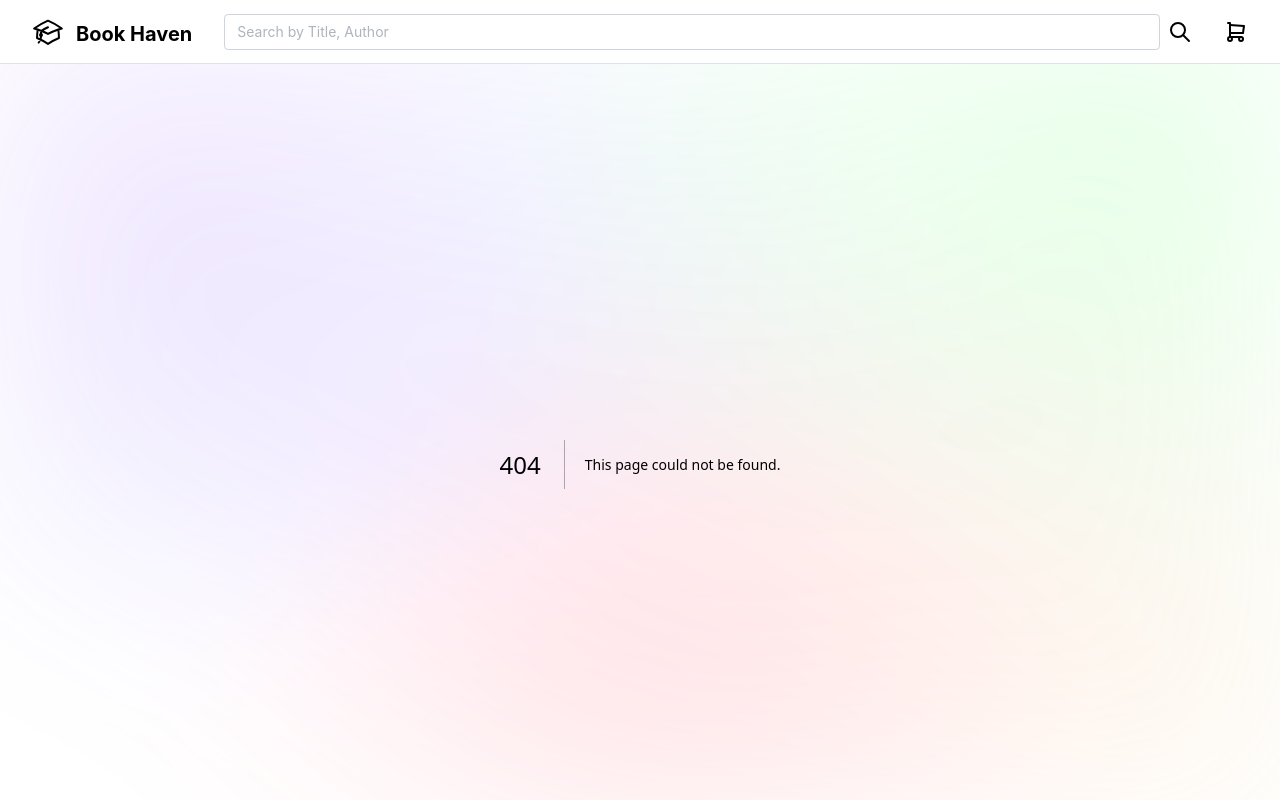
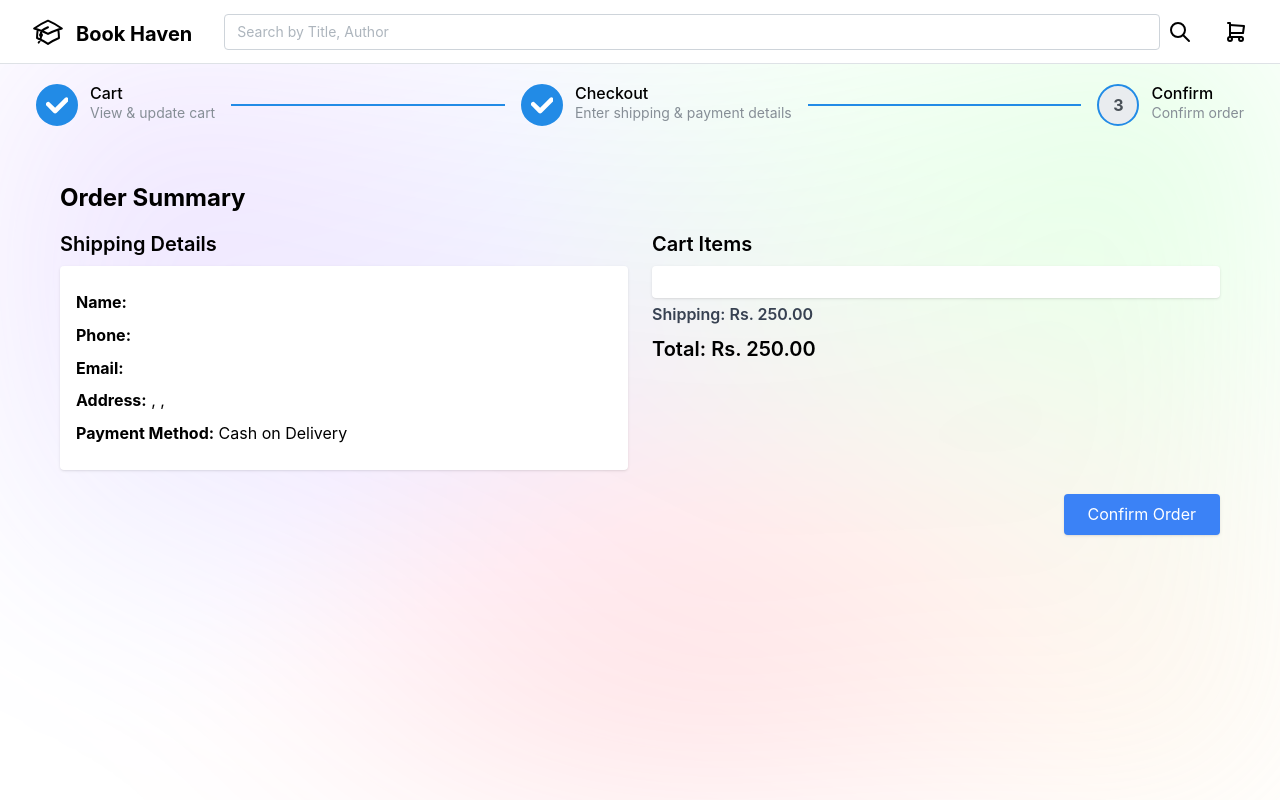
Before and after one commit to Movin-T/nextjs_bookstore_refhub, a Next.js app: page /checkout/confirm in a window 1280 px wide. Before the commit this address had no page. Built offline with nearby package versions, Linux system fonts and the light colour scheme.

Commit message:
Create checkout confirmation and success pages

```diff
--- /dev/null
+++ b/app/checkout/confirm/page.tsx
@@ -0,0 +1,70 @@
+'use client';
+
+import useCartStore from '@/store/cartStore';
+import useCheckoutStore from '@/store/checkoutStore';
+import { useRouter } from 'next/navigation';
+import { convertCentsToRupees } from '@/utils/currency';
+import { SHIPPING_COST } from '@/constants/shipping';
+
+const Page = () => {
+    const { replace } = useRouter();
+    const clearCart = useCartStore().clearCart;
+    const items = useCartStore((state) => state.items);
+    const details = useCheckoutStore((state) => state.details);
+
+    const total = items.reduce((acc, item) => acc + item.price * item.quantity, 0);
+
+    const handleConfirmOrder = () => {
+        // Handle order confirmation logic here
+        clearCart();
+
+        replace('/success');
+    };
+
+    return (
+        <div className="container mx-auto p-6">
+            <h1 className="text-2xl font-bold mb-4">Order Summary</h1>
+            <div className="grid grid-cols-1 md:grid-cols-2 gap-6">
+                <div>
+                    <h2 className="text-xl font-semibold mb-2">Shipping Details</h2>
+                    <div className="bg-white p-4 rounded shadow">
+                        <p className={`my-2`}><strong>Name:</strong> {details.firstName} {details.lastName}</p>
+                        <p className={`my-2`}><strong>Phone:</strong> {details.phone}</p>
+                        <p className={`my-2`}><strong>Email:</strong> {details.email}</p>
+                        <p className={`my-2`}><strong>Address:</strong> {details.address}, {details.city}, {details.postalCode}</p>
+                        <p className={`my-2`}><strong>Payment Method:</strong> {details.paymentMethod}</p>
+                    </div>
+                </div>
+                <div>
+                    <h2 className="text-xl font-semibold mb-2">Cart Items</h2>
+                    <div className="bg-white p-4 rounded shadow">
+                        {items.map((item) => (
+                            <div key={item.isbn} className="flex items-center mb-4">
+                                <img src={item.imageUrl} alt={item.title} className="w-16 h-16 object-cover rounded mr-4" />
+                                <div>
+                                    <p className="font-semibold">{item.title}</p>
+                                    <p>Quantity: {item.quantity}</p>
+                                    <p>Price: {convertCentsToRupees(item.price)}</p>
+                                </div>
+                            </div>
+                        ))}
+                    </div>
+                    <div>
+                        <p className="text-gray-700 font-semibold mt-1">Shipping: {convertCentsToRupees(SHIPPING_COST)}</p>
+                        <p className="text-xl font-semibold mt-2">Total: {convertCentsToRupees(total + SHIPPING_COST)}</p>
+                    </div>
+                </div>
+            </div>
+            <div className="mt-6 text-right">
+                <button
+                    onClick={handleConfirmOrder}
+                    className="bg-blue-500 text-white px-6 py-2 rounded shadow hover:bg-blue-600 transition duration-200"
+                >
+                    Confirm Order
+                </button>
+            </div>
+        </div>
+    );
+};
+
+export default Page;
--- /dev/null
+++ b/app/success/page.tsx
@@ -0,0 +1,26 @@
+'use client';
+
+import { useRouter } from 'next/navigation';
+
+const Page = () => {
+    const { replace } = useRouter();
+
+    const handleGoHome = () => {
+        replace('/');
+    };
+
+    return (
+        <div className="container mx-auto p-6 text-center">
+            <h1 className="text-3xl font-bold mb-4">Thank You for Your Order!</h1>
+            <p className="text-lg mb-6">Your order has been placed successfully. We will send you a confirmation email shortly.</p>
+            <button
+                onClick={handleGoHome}
+                className="bg-blue-500 text-white px-6 py-2 rounded shadow hover:bg-blue-600 transition duration-200"
+            >
+                Go to Home
+            </button>
+        </div>
+    );
+};
+
+export default Page;
--- a/components/CartTotal.tsx
+++ b/components/CartTotal.tsx
@@ -2,6 +2,7 @@ import { Button } from '@mantine/core';
 
 import useCartStore from '@/store/cartStore';
 import { convertCentsToRupees } from '@/utils/currency';
+import { SHIPPING_COST } from '@/constants/shipping';
 
 const CartTotal = ({ buttonText, buttonAction }: {
     buttonText?: string,
@@ -9,7 +10,6 @@ const CartTotal = ({ buttonText, buttonAction }: {
 }) => {
     const items = useCartStore((state) => state.items);
     const itemTotal = items.reduce((acc, item) => acc + item.price * item.quantity, 0);
-    const shipping = 25000; // Fixed shipping cost, stored in cents
 
     return (
         <div className="mx-3 rounded p-5 bg-gray-100 h-fit">
@@ -19,11 +19,11 @@ const CartTotal = ({ buttonText, buttonAction }: {
             </div>
             <div className="flex justify-between mb-2 border-b-2 border-b-gray-300 py-2">
                 <span>Shipping:</span>
-                <span>{convertCentsToRupees(shipping)}</span>
+                <span>{convertCentsToRupees(SHIPPING_COST)}</span>
             </div>
             <div className="flex justify-between mb-4 font-bold py-2">
                 <span>Total:</span>
-                <span>{convertCentsToRupees(itemTotal + shipping)}</span>
+                <span>{convertCentsToRupees(itemTotal + SHIPPING_COST)}</span>
             </div>
             {!!buttonText && (<Button fullWidth className="w-full bg-blue-500 text-white" onClick={buttonAction}>{buttonText}</Button>)}
         </div>
--- /dev/null
+++ b/constants/shipping.ts
@@ -0,0 +1 @@
+export const SHIPPING_COST = 25000; // Rs. 250.00
```
